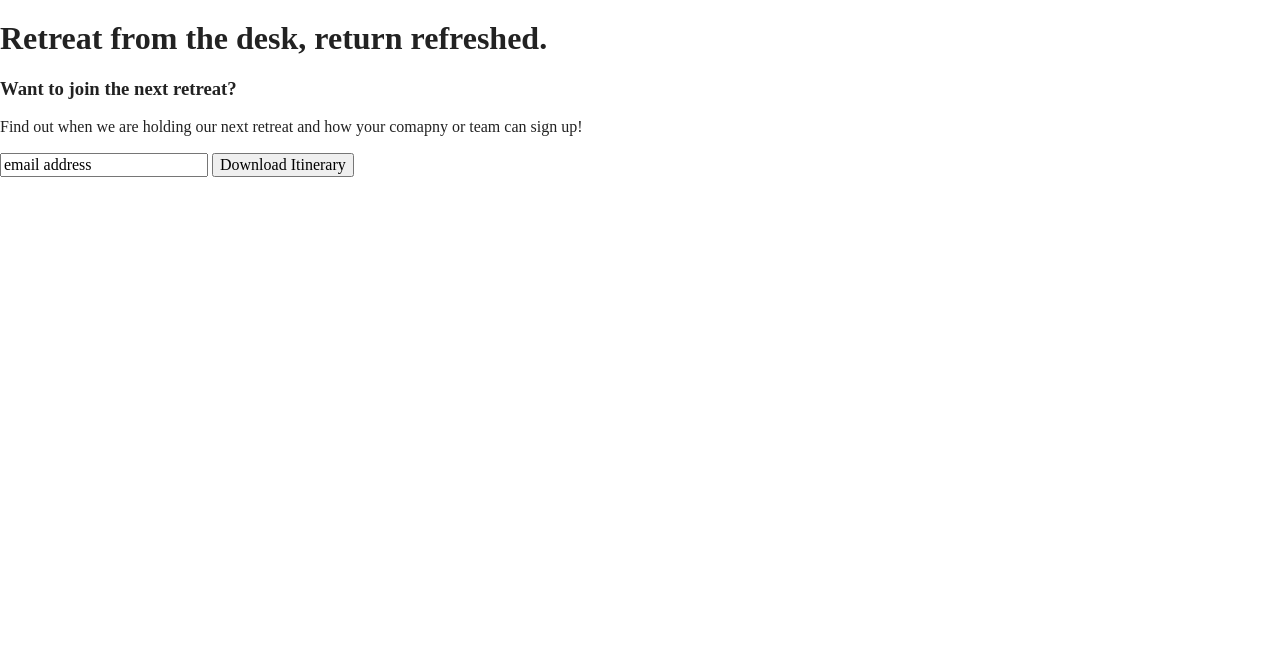
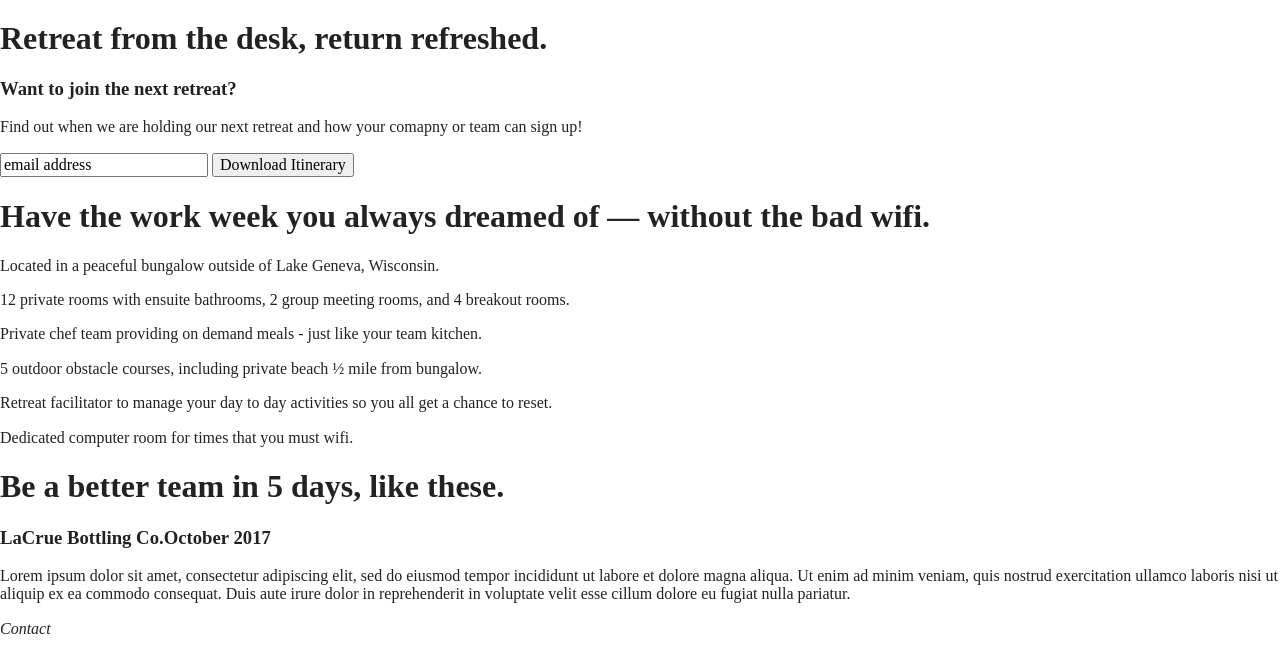
Before and after one commit to basic-jarch/unplugg, a website built with Parcel: page index.html in a window 1280 px wide. Shown: the part 90-762 px from the top of the page. Built offline with nearby package versions, Linux system fonts and the light colour scheme.

Commit message:
Finish html

```diff
--- a/index.html
+++ b/index.html
@@ -39,7 +39,7 @@
                    <li><a href="about/index.html" target="_blank">About</a></li>
                  </ul>
               </nav>
-    </div>
+    </div> <!-- content wrapper -->
   </header>
 
   <main>
@@ -69,6 +69,49 @@
             </div> <!-- content wrapper -->
 
         </aside>
+        <section class="features">
+            <div class="content-wrapper">
+                <h1>Have the work week you always dreamed of — without the bad wifi.</h1>
+               <!---Add your Features content here -->
+               <article>
+                    <p class="fontawesome-icon"></p>
+                    <p class="features-item-description">Located in a peaceful bungalow outside of Lake Geneva, Wisconsin.</p>
+              </article>
+              <article>
+                      <p class="fontawesome-icon"></p>
+                      <p class="features-item-description">12 private rooms with ensuite bathrooms, 2 group meeting rooms, and 4 breakout rooms.</p>
+              </article>
+              <article>
+                      <p class="fontawesome-icon"></p>
+                      <p class="features-item-description">Private chef team providing on demand meals - just like your team kitchen.</p>
+              </article>
+              <article>
+                      <p class="fontawesome-icon"></p>
+                      <p class="features-item-description">5 outdoor obstacle courses, including private beach ½ mile from bungalow.</p>
+              </article>
+              <article>
+                      <p class="fontawesome-icon"></p>
+                      <p class="features-item-description">Retreat facilitator to manage your day to day activities so you all get a chance to reset.</p>
+              </article>
+              <article>
+                      <p class="fontawesome-icon"></p>
+                      <p class="features-item-description">Dedicated computer room for times that you must wifi.</p>
+              </article>
+
+            </div>
+        </section>
+
+        <section class="reviews">
+            <div class="content-wrapper">
+                <div>
+                  <h1>Be a better team in 5 days, like these.</h1>
+                </div>
+                <div>
+                  <h3>LaCrue Bottling Co.October 2017</h3>
+                  <p>Lorem ipsum dolor sit amet, consectetur adipiscing elit, sed do eiusmod tempor incididunt ut labore et dolore magna aliqua. Ut enim ad minim veniam, quis nostrud exercitation ullamco laboris nisi ut aliquip ex ea commodo consequat. Duis aute irure dolor in reprehenderit in voluptate velit esse cillum dolore eu fugiat nulla pariatur. </p>
+                </div>
+            </div>
+        </section>
 
   </main> <!-- main wrapper -->
 
@@ -76,7 +119,7 @@
           <div class="content-wrapper">
             <div class="contact">
                   <address>
-
+                      <p>Contact</p>
                   </address>
             </div> <!--contact div ends-->
                 <div class="footer-content">
@@ -91,6 +134,7 @@
 
            <div class="copyright">
           </div>
+
   </footer>
 
 
```
